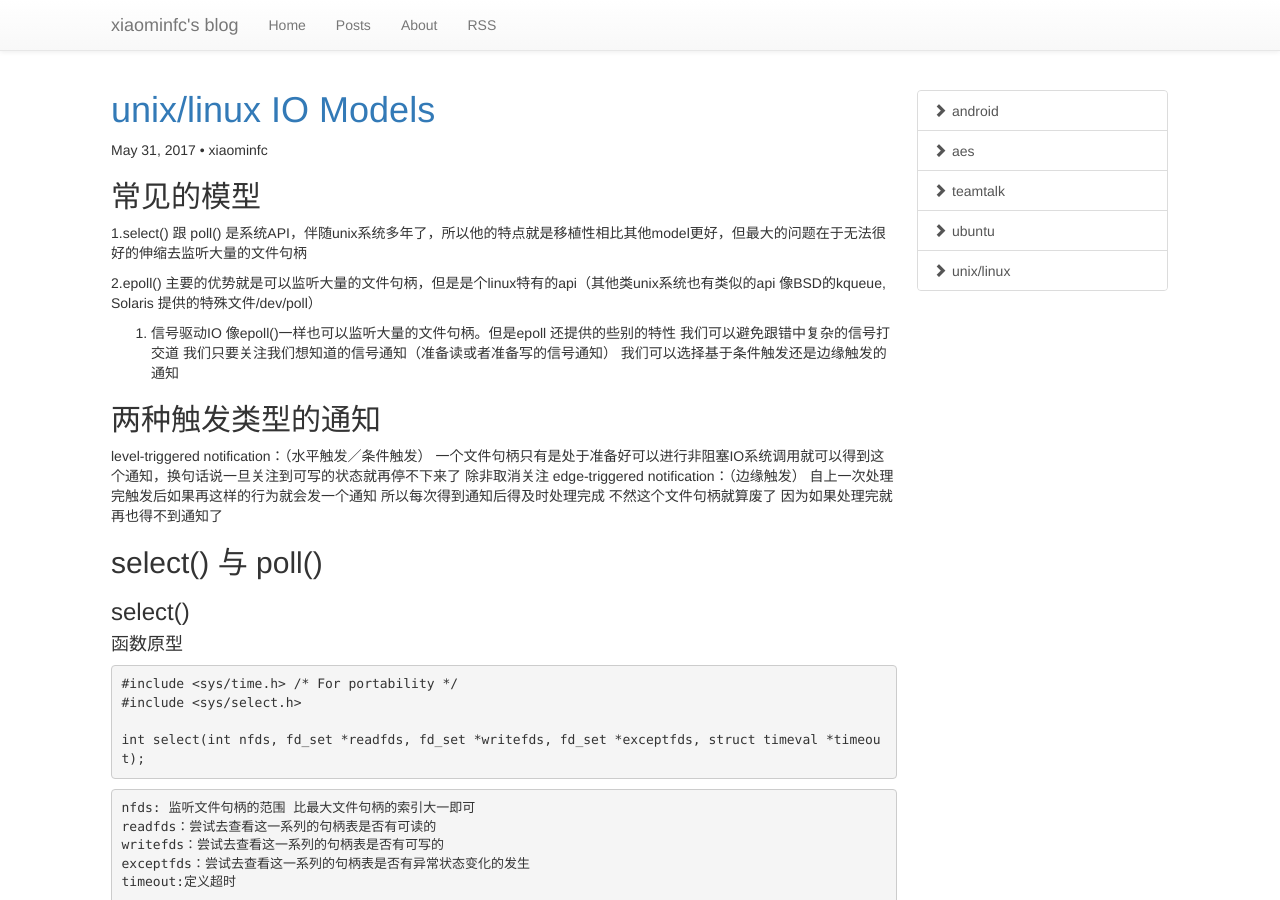
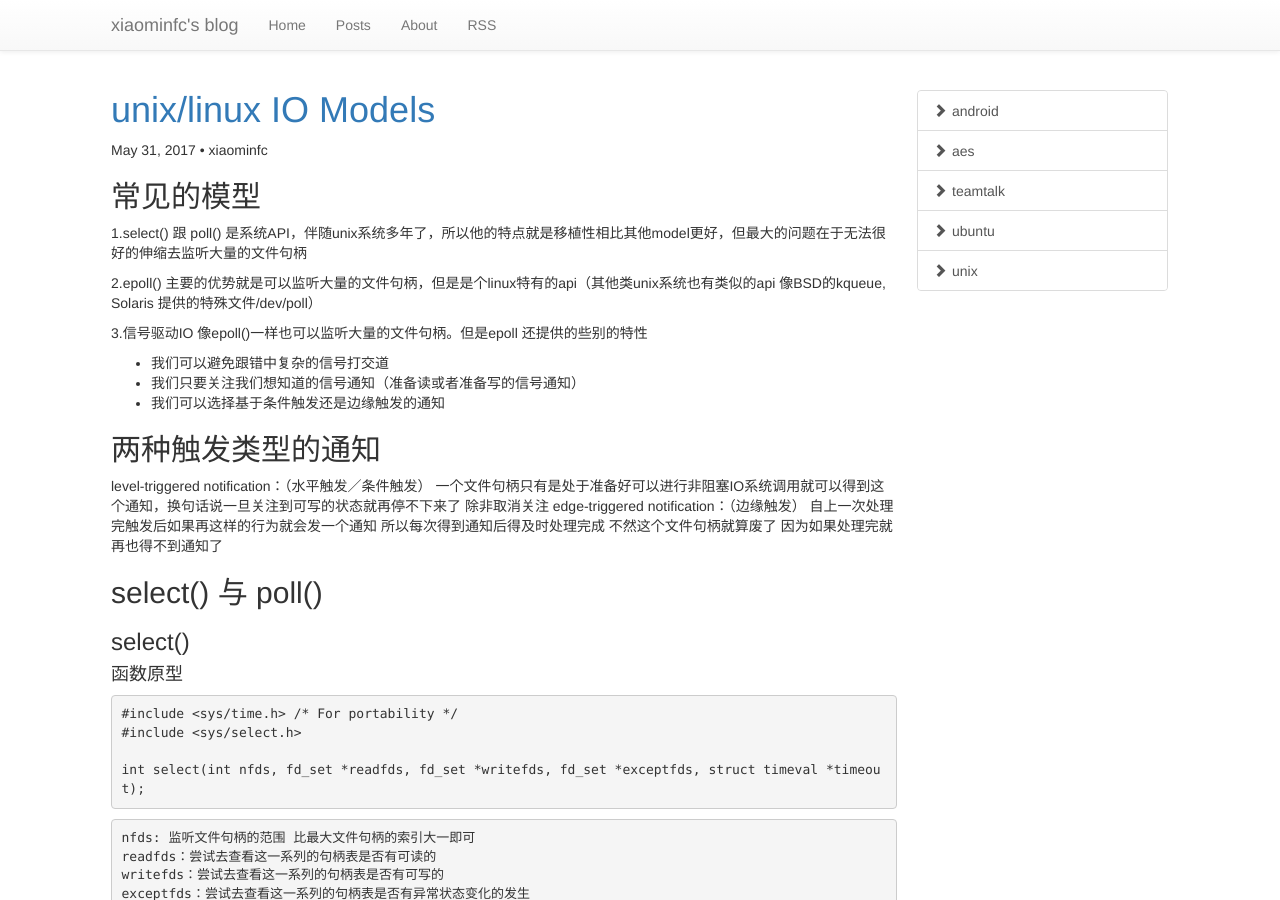
Before and after one commit to xiaominfc/xiaominfc.github.io, a Jekyll site: the page built from _posts/2017-05-31-IO Models.md, in a window 1280 px wide and 900 px high. Built offline with Jekyll 4.4.1, drawn with Linux system fonts in a browser that asks for light colours.

Commit message:
update code

```diff
--- a/_posts/2017-05-31-IO Models.md
+++ b/_posts/2017-05-31-IO Models.md
@@ -4,7 +4,7 @@ title:  unix/linux IO Models
 date: 2017-05-31 10:56:48 +0800
 author: xiaominfc
 description: unix/linux IO Models
-categories: unix/linux
+categories: unix
 ---
 
 ## 常见的模型
@@ -12,10 +12,10 @@ categories: unix/linux
 
 2.epoll() 主要的优势就是可以监听大量的文件句柄，但是是个linux特有的api（其他类unix系统也有类似的api 像BSD的kqueue, Solaris 提供的特殊文件/dev/poll）
 
-3. 信号驱动IO 像epoll()一样也可以监听大量的文件句柄。但是epoll 还提供的些别的特性
-    我们可以避免跟错中复杂的信号打交道
-    我们只要关注我们想知道的信号通知（准备读或者准备写的信号通知）
-    我们可以选择基于条件触发还是边缘触发的通知
+3.信号驱动IO 像epoll()一样也可以监听大量的文件句柄。但是epoll 还提供的些别的特性
+- 我们可以避免跟错中复杂的信号打交道
+- 我们只要关注我们想知道的信号通知（准备读或者准备写的信号通知）
+- 我们可以选择基于条件触发还是边缘触发的通知
 
 
 ## 两种触发类型的通知
```
